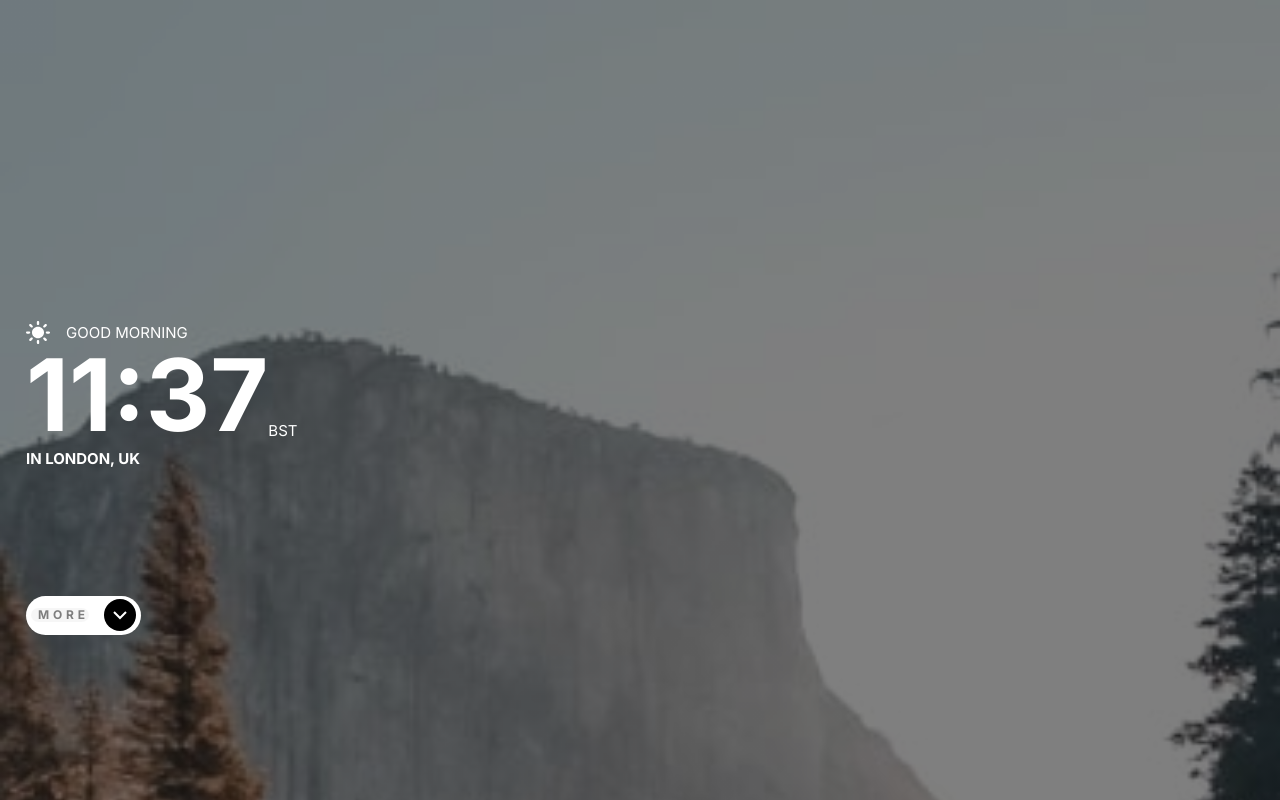
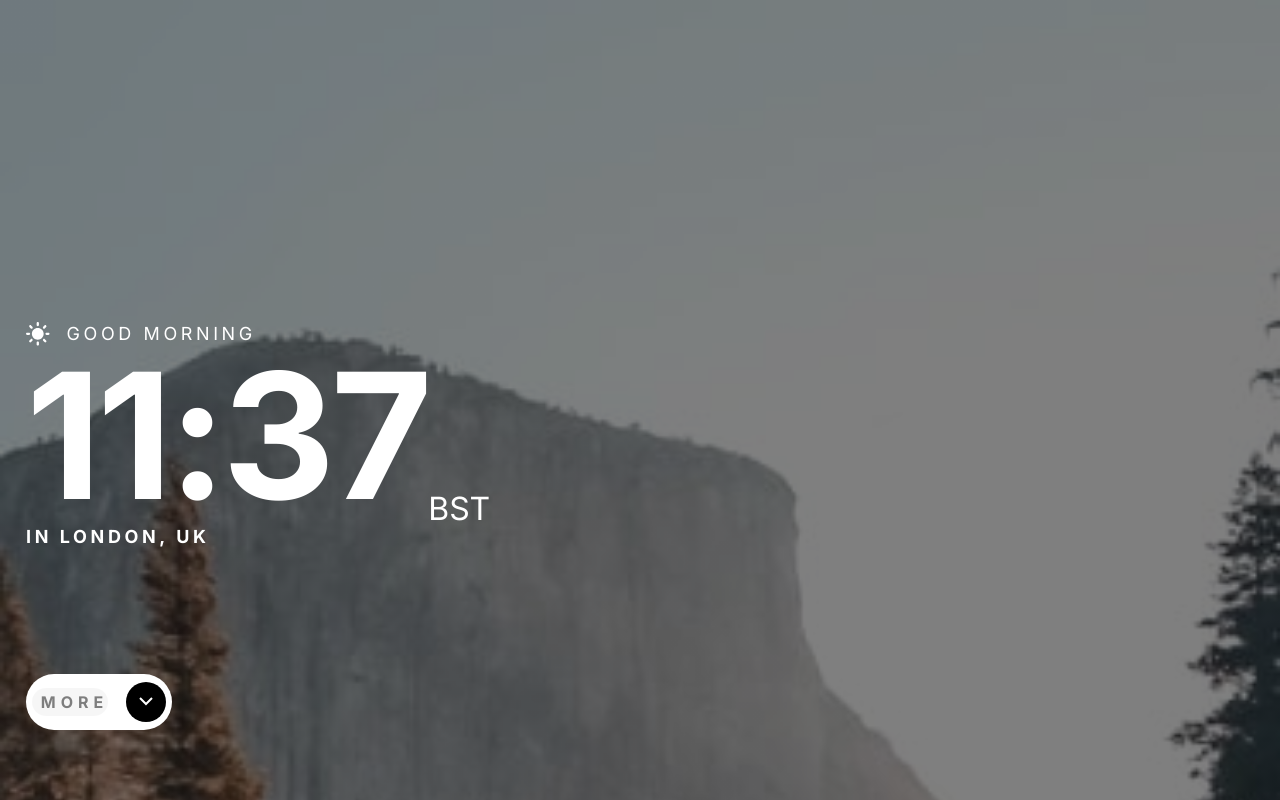
Before and after one commit to Alberto-12/the-clock-app, a React (Create React App) app: page / in a window 1280 px wide. Shown: the top 800 px of the page. Built offline with nearby package versions, Linux system fonts and the light colour scheme.

Commit message:
did the media queries for more-div

```diff
--- a/src/components/more-div/More.css
+++ b/src/components/more-div/More.css
@@ -57,7 +57,6 @@
   font-size: 15px;
   line-height: 28px;
   color: #ffffff;
-
 }
 
 #location {
@@ -110,3 +109,64 @@
 /*#arrow-down {
     transform: rotate(180deg);
   }*/
+
+@media (min-width: 768px) {
+  #icon {
+    width: 24px;
+    height: 24px;
+  }
+
+  #greeting {
+    font-family: "Inter";
+    font-style: normal;
+    font-weight: 400;
+    font-size: 18px;
+    line-height: 28px;
+    letter-spacing: 3.6px;
+  }
+
+  #time {
+    font-family: "Inter";
+    font-style: normal;
+    font-weight: 700;
+    font-size: 175px;
+    line-height: 175px;
+    letter-spacing: -4.375px;
+  }
+
+  #timeZone {
+    font-family: "Inter";
+    font-style: normal;
+    font-weight: 300;
+    font-size: 32px;
+    line-height: 28px;
+  }
+
+  #location {
+    font-family: "Inter";
+    font-style: normal;
+    font-weight: 700;
+    font-size: 18px;
+    line-height: 28px;
+    letter-spacing: 3.6px;
+  }
+
+  #more-button-div {
+    width: 146px;
+    height: 56px;
+  }
+
+  #more-button {
+    font-family: "Inter";
+    font-style: normal;
+    font-weight: 700;
+    font-size: 16px;
+    line-height: 28px;
+    letter-spacing: 5px;
+  }
+
+  #arrow-down-div {
+    width: 40px;
+    height: 40px;
+  }
+}
```
